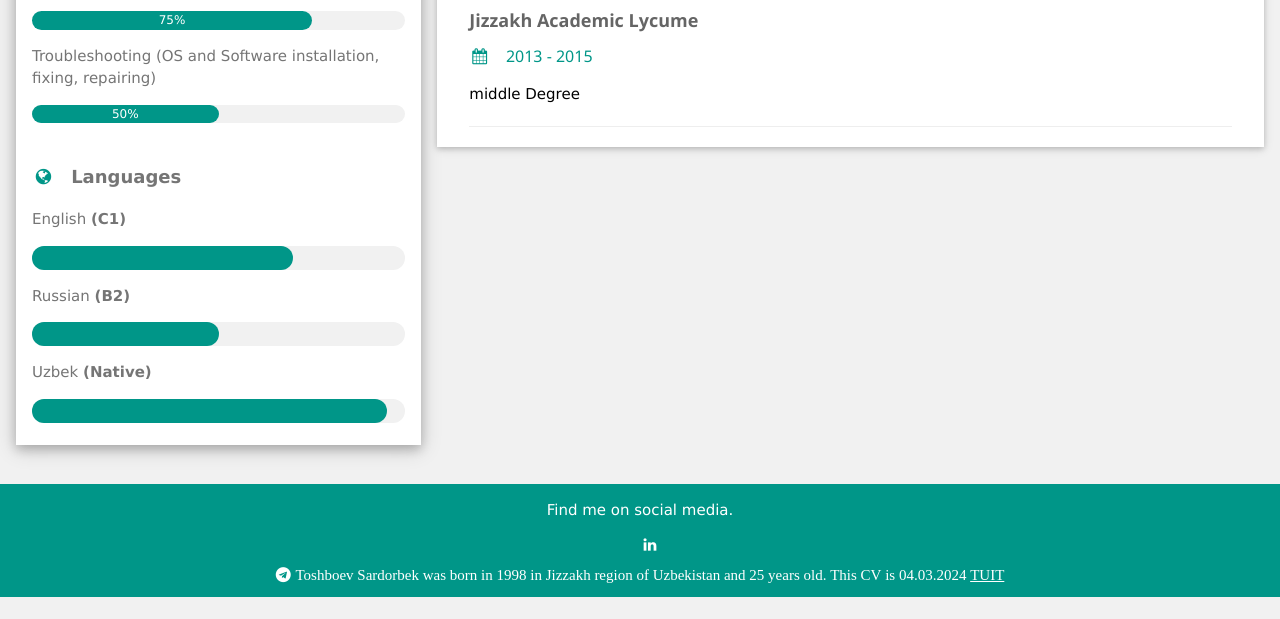
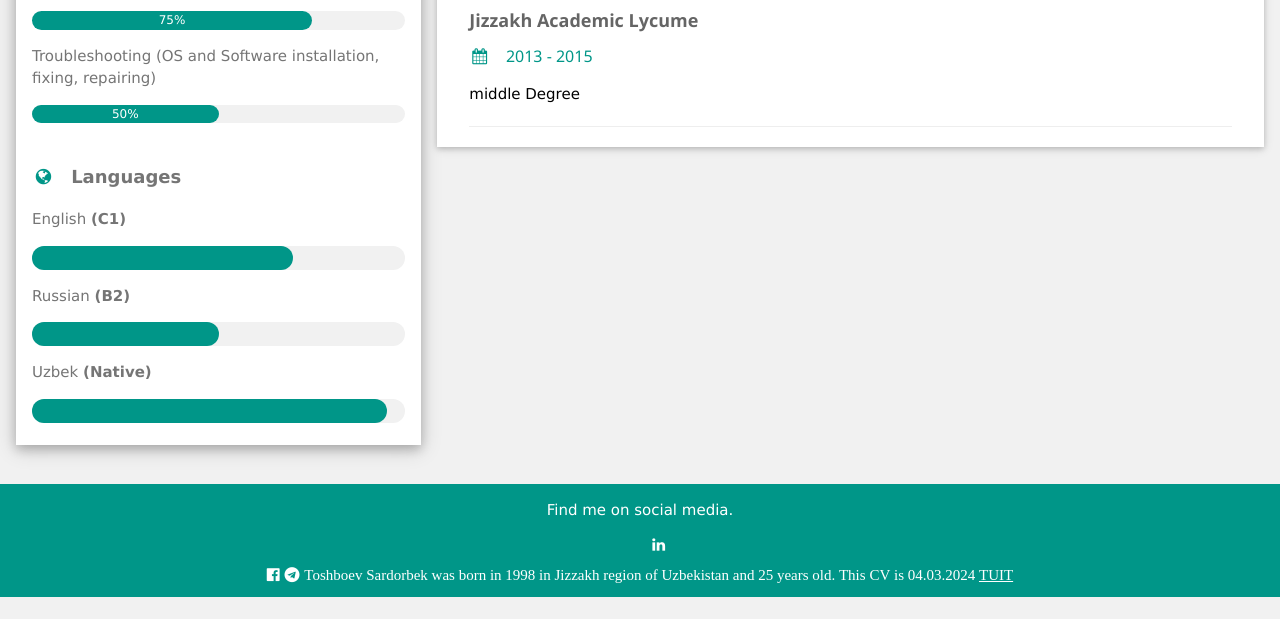
Before and after one commit to Sard98/CV, a plain HTML site: page index.html in a window 1280 px wide. Shown: the part 966-1585 px from the top of the page. Drawn offline with Linux system fonts and the light colour scheme; some icons are missing.

Commit message:
Update index.html

```diff
--- a/index.html
+++ b/index.html
@@ -115,7 +115,7 @@
 
 <footer class="w3-container w3-teal w3-center w3-margin-top">
   <p>Find me on social media.</p>
-  <a href="https://m.me/sardorbek.toshboyev.52"></a>
+  <a href="https://m.me/sardorbek.toshboyev.52"><i class="fa fa-facebook-official" aria-hidden="true"></i></a>
   <a href="https://t.me/Economistofuzb"><i class="fa fa-telegram w3-hover-opacity"></i></a>
   <a href="https://t.me/Economistofuzb"><i class="fa fa-gmail w3-hover-opacity"></i</a>
   <a href="https://www.linkedin.com/in/sardorbek-toshboev-6492a4272?utm_source=share&utm_campaign=share_via&utm_content=profile&utm_medium=android_app"><i class="fa fa-linkedin w3-hover-opacity"></i></a>
```
